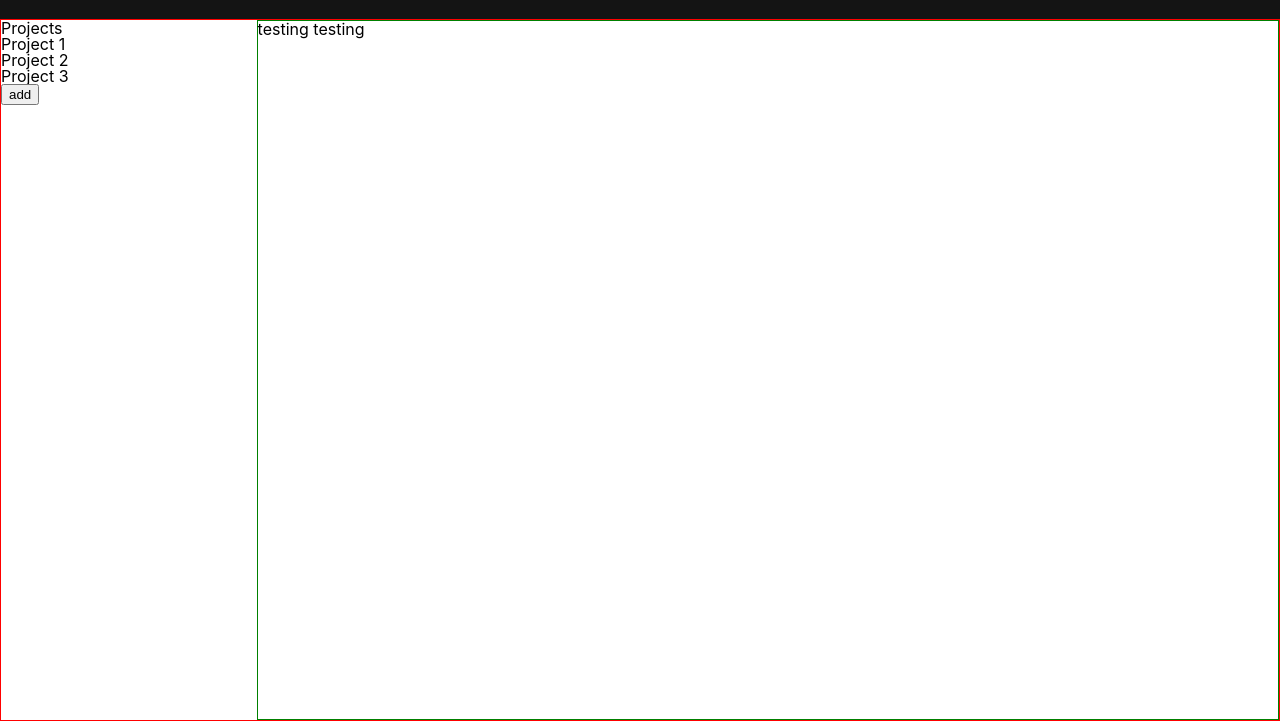
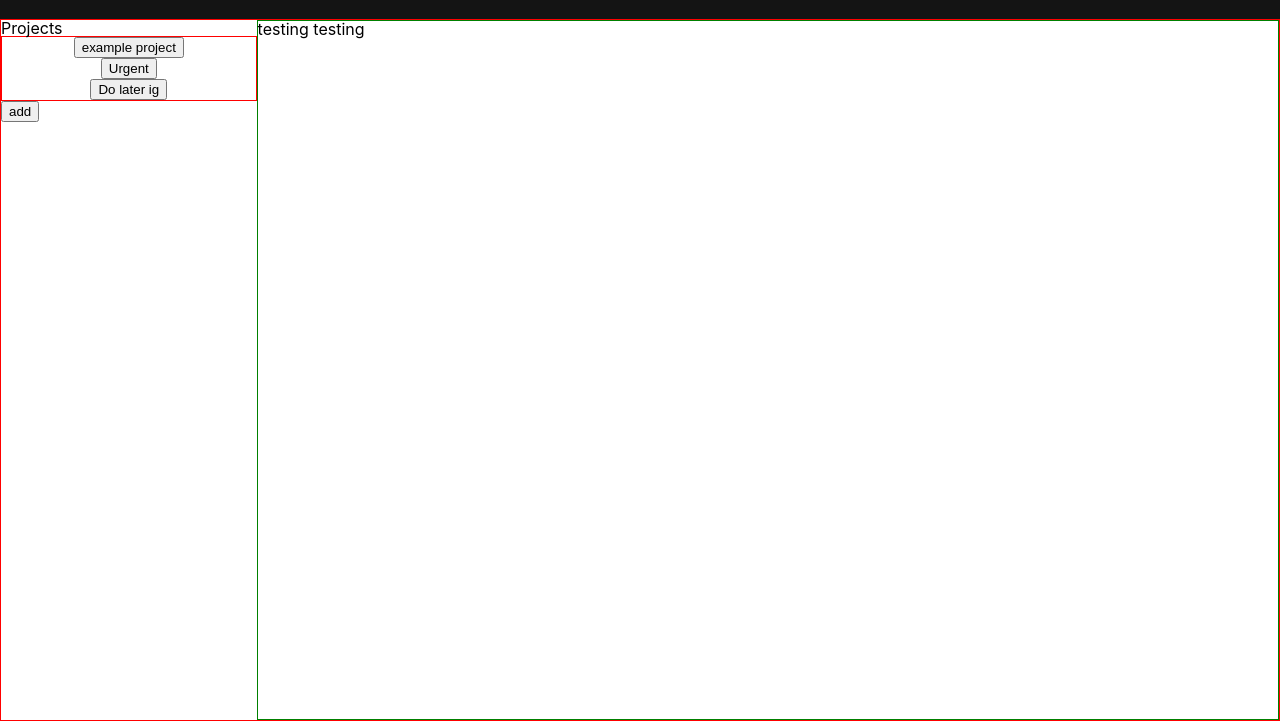
Before and after one commit to Victor-Su848/todo-list, a website built with webpack: page dist/index.html in a window 1280 px wide. Shown: the part 181-902 px from the top of the page. Built offline with nearby package versions, Linux system fonts and the light colour scheme.

Commit message:
created function to load projects to DOM  and to create projects

```diff
--- a/src/DOM/createProjectList.js
+++ b/src/DOM/createProjectList.js
@@ -1,25 +1,25 @@
+import createProject from "../functions/createProject";
+import loadProjects from "./loadProjects";
+
 export default function createProjectList() {
-    const div = document.querySelector('.projects-section');
+    const div = document.querySelector('.projects-section'); //selects projects section
 
-
+    //create and add title to DOM
     const title = document.createElement('h2');
     title.textContent = 'Projects';
     div.append(title);
-
+    //create and add ul for projects to DOM
     const projectList = document.createElement('ul');
-
-    const li1 = document.createElement('li');
-    li1.textContent = 'Project 1';
-    const li2 = document.createElement('li');
-    li2.textContent = 'Project 2';
-    const li3 = document.createElement('li');
-    li3.textContent = 'Project 3';
-    projectList.append(li1,li2,li3);
+    projectList.classList.add('projects-list');
     div.append(projectList);
-
+    //create and add button for creating new projects to DOM
     const btn = document.createElement('button');
     btn.textContent = "add";
+
+    btn.addEventListener('click', function() {
+        createProject('btn created project');
+        loadProjects();
+    });
+
     div.append(btn);
-
-
 }
--- /dev/null
+++ b/src/DOM/loadProjects.js
@@ -0,0 +1,19 @@
+import { projectList } from "..";
+
+//add all the projects from projectList onto DOM
+export default function loadProjects() {
+    const div = document.querySelector('.projects-list'); //select project list ul
+    div.innerHTML = ''; //clears the div before adding everything
+
+
+
+    //for loop to add each project to DOM
+    for (let i = 0; i < projectList.length; i++) {
+        const btn = document.createElement('button');
+        btn.textContent = projectList[i].name;
+        btn.addEventListener('click', function() {
+            console.log(`button ${i} was clicked!`);
+        });
+        div.append(btn);
+    }
+}
--- a/src/functions/addProject.js
+++ /dev/null
@@ -1,4 +0,0 @@
-//add
-export default function addTodo() {
-
-}
--- /dev/null
+++ b/src/functions/createProject.js
@@ -0,0 +1,11 @@
+import Project from "../objects/Project";
+import { projectList } from "..";
+
+//add
+export default function createProject(name) {
+    let newProject = new Project(name);
+    console.log('New project was created');
+
+    projectList.push(newProject);
+    console.log(projectList);
+}
--- a/src/index.js
+++ b/src/index.js
@@ -5,6 +5,10 @@ import createHeader from "./DOM/createHeader";
 import createMain from "./DOM/createMain";
 import createProjectList from "./DOM/createProjectList";
 import createTodoList from "./DOM/createTodoList";
+import createProject from "./functions/createProject";
+import loadProjects from "./DOM/loadProjects";
+
+export let projectList = [];
 
 const content = document.createElement('div');
 content.setAttribute('id', 'content');
@@ -18,3 +22,8 @@ createHeader();
 createMain();
 createProjectList();
 createTodoList();
+
+createProject('example project');
+createProject('Urgent');
+createProject('Do later ig');
+loadProjects();
--- a/src/objects/Project.js
+++ b/src/objects/Project.js
@@ -1,6 +1,7 @@
 export default class Project {
-    constructor() {
+    constructor(name) {
         this.todos;
+        this.name = name;
     }
     addToList(todo) {
         this.todos.push(todo);
--- a/src/styles.css
+++ b/src/styles.css
@@ -85,6 +85,13 @@ main {
 .projects-sections {
     border:1px solid blue;
 }
+.projects-list {
+    border:1px solid red;
+    display: flex;
+    flex-direction: column;
+    justify-content: space-between;
+    align-items: center;
+}
 
 /*todo styles*/
 .todo-section {
```
